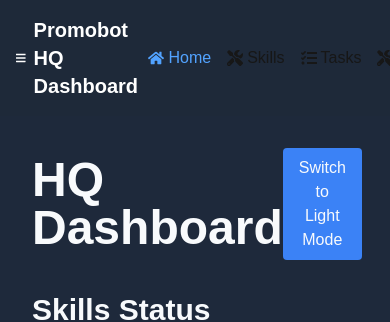
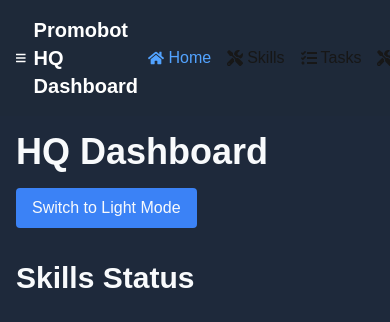
Before and after one commit to promobot-hub/HQ-Dashboard, a Next.js app: page / in a window 390 px wide. Shown: the top 322 px of the page. Built offline with nearby package versions, Linux system fonts and the light colour scheme; no server answers.

Commit message:
Task 1.2: Responsive design angepasst für alle Devices

```diff
--- a/components/DarkModeAwareContent.tsx
+++ b/components/DarkModeAwareContent.tsx
@@ -20,8 +20,10 @@
   primaryHover: "#2563EB",
   errorBg: "#B91C1C",
   errorText: "#FEE2E2",
-  logBg: "#334155",
-  logText: "#F1F5F9"
+  logBgDark: "#334155",
+  logBgLight: "#E2E8F0",
+  logTextDark: "#F1F5F9",
+  logTextLight: "#0F172A"
 };
 
 export default function DarkModeAwareContent() {
@@ -33,16 +35,16 @@
   const primaryHoverColor = COLORS.primaryHover;
   const errorBgColor = COLORS.errorBg;
   const errorTextColor = COLORS.errorText;
-  const logBgColor = darkMode ? COLORS.logBg : COLORS.lightBackground;
-  const logTextColor = darkMode ? COLORS.logText : COLORS.lightText;
+  const logBgColor = darkMode ? COLORS.logBgDark : COLORS.logBgLight;
+  const logTextColor = darkMode ? COLORS.logTextDark : COLORS.logTextLight;
 
   return (
     <div
-      className="min-h-screen p-8 font-sans max-w-7xl mx-auto"
+      className="min-h-screen p-4 md:p-8 font-sans max-w-7xl mx-auto"
       style={{ backgroundColor: bgColor, color: textColor }}
     >
-      <header className="flex justify-between items-center mb-8">
-        <h1 className="text-5xl font-extrabold">HQ Dashboard</h1>
+      <header className="flex flex-col md:flex-row justify-between items-start md:items-center mb-8 gap-4 md:gap-0">
+        <h1 className="text-4xl md:text-5xl font-extrabold">HQ Dashboard</h1>
         <button
           className="px-4 py-2 rounded transition active:scale-95"
           style={{ backgroundColor: primaryColor, color: textColor }}
@@ -60,7 +62,7 @@
 
       <section className="mb-12">
         <h2 className="text-3xl font-semibold mb-6">Skills Status</h2>
-        <div className="grid grid-cols-3 gap-6">
+        <div className="grid grid-cols-1 sm:grid-cols-2 md:grid-cols-3 gap-6">
           {/* TODO: Dynamische Skill Cards hier einbauen */}
         </div>
       </section>
@@ -91,7 +93,7 @@
         <AnalyticsDashboard />
       </section>
 
-      <section className="grid grid-cols-2 gap-8">
+      <section className="grid grid-cols-1 md:grid-cols-2 gap-8">
         <div
           style={{ backgroundColor: errorBgColor, color: errorTextColor }}
           className="p-6 rounded overflow-y-auto max-h-96"
```
